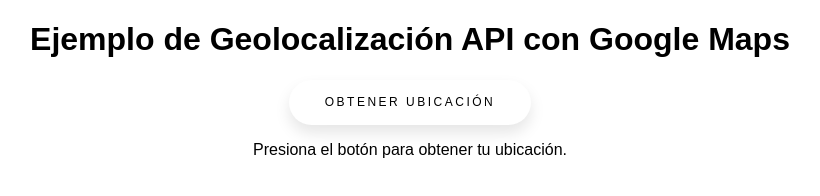
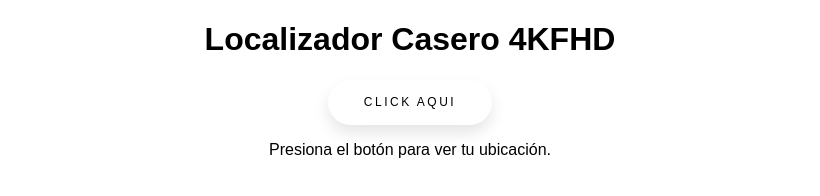
Before and after one commit to Jose-Brian/API, a plain HTML site: page index.html in a window 1280 px wide. Shown: the whole page, without its empty margins (230-1050 px from the left). Drawn offline with Linux system fonts and the light colour scheme; some packages are replaced by stand-ins of ours.

Commit message:
Update index.html

```diff
--- a/index.html
+++ b/index.html
@@ -7,9 +7,9 @@
     <link rel="stylesheet" href="css/index.css">
 </head>
 <body>
-    <h1>Ejemplo de Geolocalización API con Google Maps</h1>
-    <button id="getLocation">Obtener Ubicación</button>
-    <p id="status">Presiona el botón para obtener tu ubicación.</p>
+    <h1>Localizador Casero 4KFHD</h1>
+    <button id="getLocation">Click Aqui</button>
+    <p id="status">Presiona el botón para ver tu ubicación.</p>
     <div id="map"></div>
 
     <!-- Cargar el script de Google Maps DESPUÉS de definir initMap -->
```
